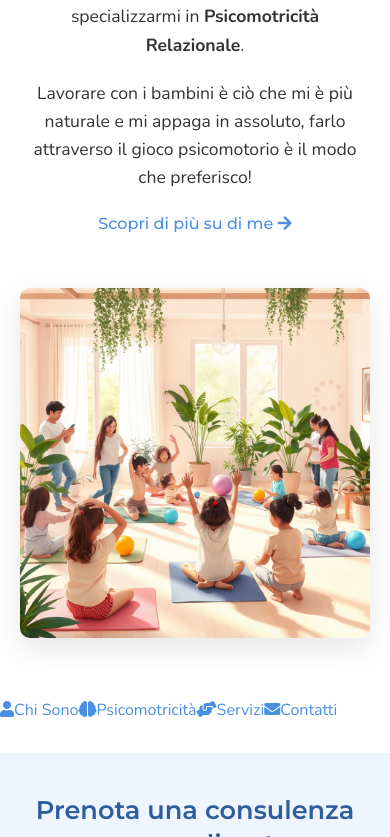
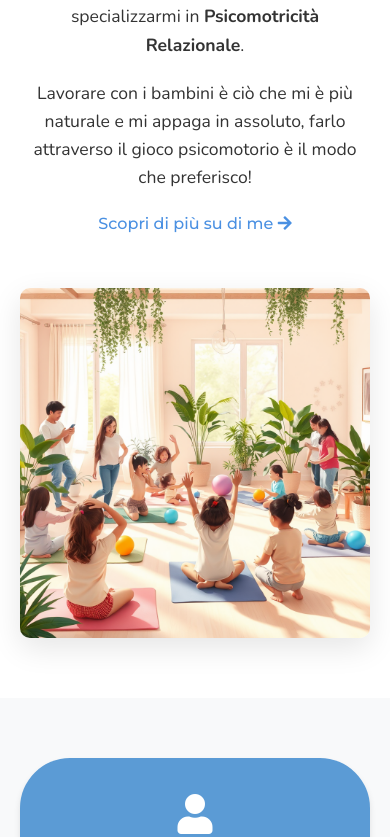
Before and after one commit to aikan86/MirianaPsicomotricita, a React (Create React App) app: page / in a window 390 px wide. Shown: the part 1163-2000 px from the top of the page. Built offline with nearby package versions, Linux system fonts and the light colour scheme.

Commit message:
Update Home.css

```diff
--- a/src/styles/Home.css
+++ b/src/styles/Home.css
@@ -41,6 +41,7 @@
     gap: 20px;
     animation: fadeIn 1.5s ease;
   }
+
 /* Welcome Section */
 .welcome {
     padding: 100px 0;
@@ -78,6 +79,52 @@
   .welcome-image img {
     border-radius: 10px;
     box-shadow: 0 10px 30px rgba(0, 0, 0, 0.1);
+  }
+
+  /* Navigation Buttons Section */
+  .nav-buttons-section {
+    padding: 80px 20px;
+    background-color: #f8f9fa;
+  }
+
+  .nav-buttons-container {
+    max-width: 1200px;
+    margin: 0 auto;
+    display: grid;
+    grid-template-columns: repeat(auto-fit, minmax(250px, 1fr));
+    gap: 30px;
+  }
+
+  .nav-button {
+    display: flex;
+    flex-direction: column;
+    align-items: center;
+    justify-content: center;
+    padding: 40px 20px;
+    background-color: #5b9bd5;
+    color: white;
+    text-decoration: none;
+    border-radius: 50px;
+    transition: all 0.3s ease;
+    box-shadow: 0 4px 6px rgba(0, 0, 0, 0.1);
+    min-height: 180px;
+  }
+
+  .nav-button:hover {
+    background-color: #4a8bc2;
+    transform: translateY(-5px);
+    box-shadow: 0 8px 16px rgba(0, 0, 0, 0.15);
+  }
+
+  .nav-button i {
+    font-size: 3rem;
+    margin-bottom: 15px;
+  }
+
+  .nav-button span {
+    font-size: 1.3rem;
+    font-weight: 600;
+    text-align: center;
   }
 
   /* Services Preview */
@@ -157,6 +204,7 @@
   .services-cta {
     margin-top: 20px;
   }
+
 /* Testimonials */
 .testimonials {
     padding: 100px 0;
@@ -266,6 +314,11 @@
       margin-bottom: 50px;
     }
 
+    .nav-buttons-container {
+      grid-template-columns: repeat(2, 1fr);
+      gap: 20px;
+    }
+
     .service-card {
       width: 45%;
     }
@@ -294,7 +347,47 @@
       padding: 60px 0;
     }
 
+    .nav-buttons-section {
+      padding: 60px 20px;
+    }
+
+    .nav-buttons-container {
+      gap: 15px;
+    }
+
+    .nav-button {
+      padding: 30px 15px;
+      min-height: 150px;
+    }
+
+    .nav-button i {
+      font-size: 2.5rem;
+      margin-bottom: 10px;
+    }
+
+    .nav-button span {
+      font-size: 1.1rem;
+    }
+
     .service-card {
       width: 100%;
     }
   }
+
+  @media screen and (max-width: 480px) {
+    .nav-buttons-container {
+      grid-template-columns: 1fr;
+    }
+
+    .nav-button {
+      padding: 35px 20px;
+    }
+
+    .hero h1 {
+      font-size: 2rem;
+    }
+
+    .hero p {
+      font-size: 1rem;
+    }
+  }
```
